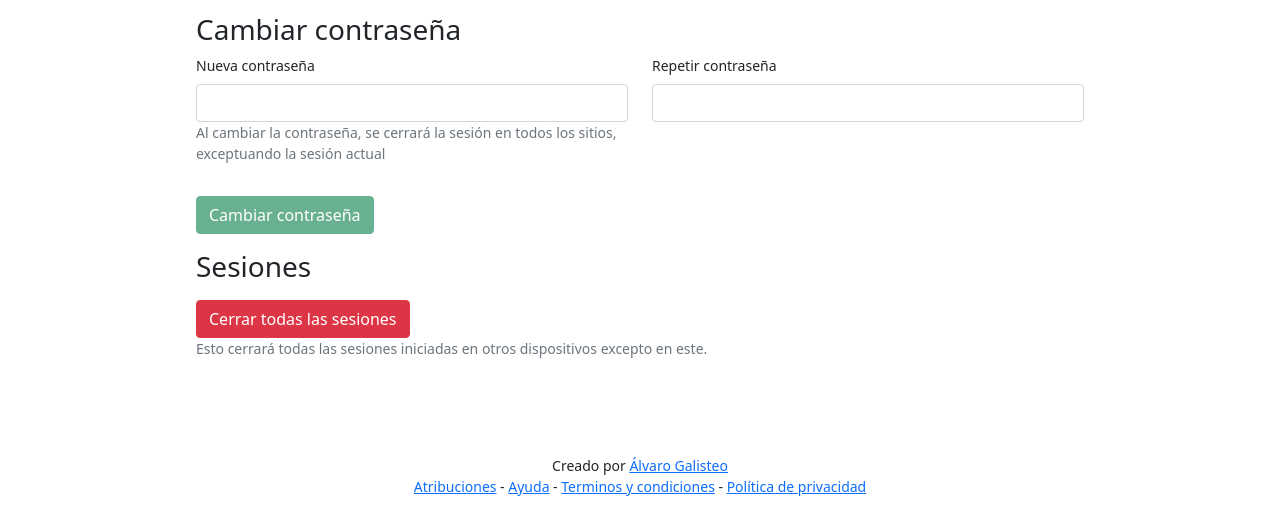
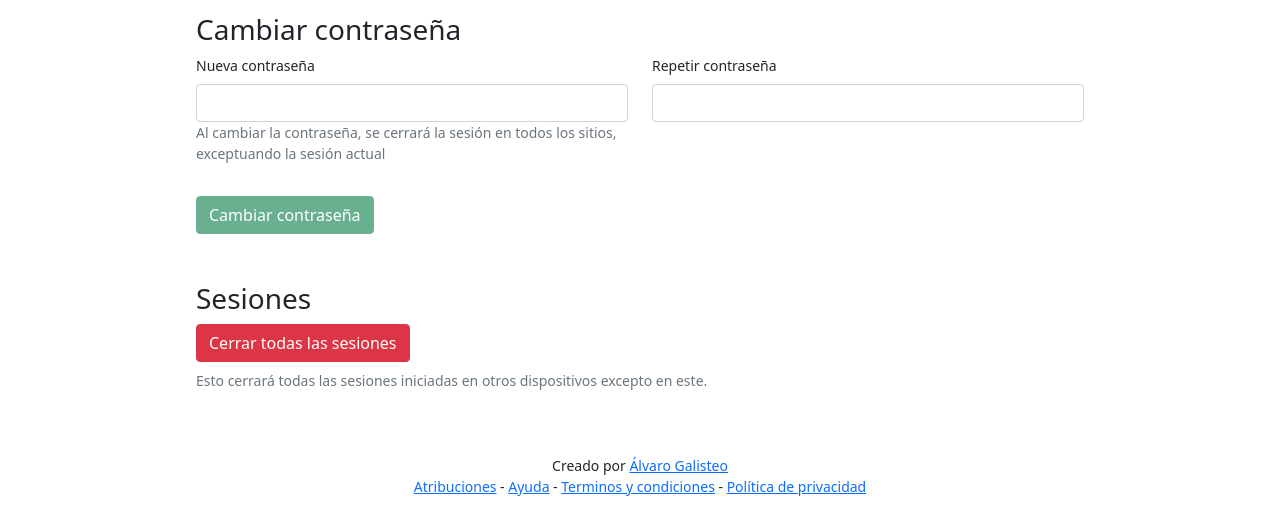
Before and after one commit to travelhermes/hermes, a plain HTML site: page web/profile/index.html in a window 1280 px wide. Both pictures are taken after a click on the tab "Seguridad". Shown: the part 296-809 px from the top of the page. Drawn offline with Linux system fonts and the light colour scheme; no server answers.

Commit message:
Small UI adjustments

```diff
--- a/web/profile/index.html
+++ b/web/profile/index.html
@@ -1018,8 +1018,8 @@
                                 </button>
                             </div>
                         </form>
-                        <h3 class="mt-3">Sesiones</h3>
-                        <div class="mt-3 w-100">
+                        <h3 class="mt-5">Sesiones</h3>
+                        <div class="mt-2 w-100">
                             <button
                                 class="btn btn-danger"
                                 original-data="Cerrar todas las sesiones"
@@ -1027,7 +1027,7 @@
                             >
                                 Cerrar todas las sesiones
                             </button>
-                            <p class="w-100 text-muted mb-5">
+                            <p class="w-100 text-muted mt-2">
                                 Esto cerrará todas las sesiones iniciadas en otros dispositivos excepto en este.
                             </p>
                         </div>
```
